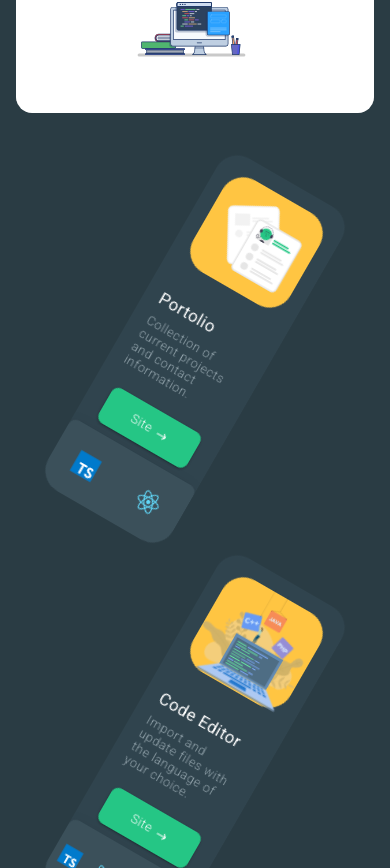
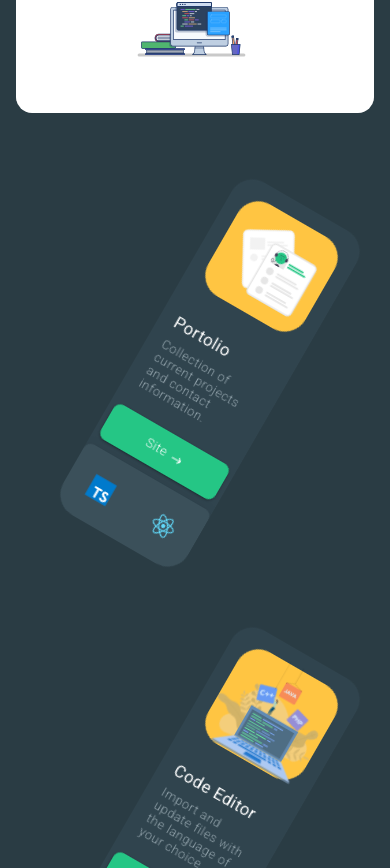
Before and after one commit to kterry1/swe-portfolio, a React (Create React App) app: page / in a window 390 px wide. Shown: the part 916-1784 px from the top of the page. Built offline with nearby package versions, Linux system fonts and the light colour scheme.

Commit message:
Another update for UI button on mobile

```diff
--- a/src/index.css
+++ b/src/index.css
@@ -538,16 +538,12 @@ body {
   .projects .project {
     min-width: 8rem;
   }
-  .proj-button {
-    width: 60%;
-  }
 }
 
 @media screen and (max-width: 400px) {
   .projects .project {
     min-width: 7rem;
-    max-width: 7rem;
-    margin: var(--quaternary-margin);
+    /* margin: var(--quaternary-margin); */
   }
 
   .project .proj-description {
```
